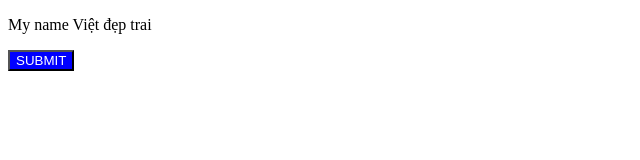
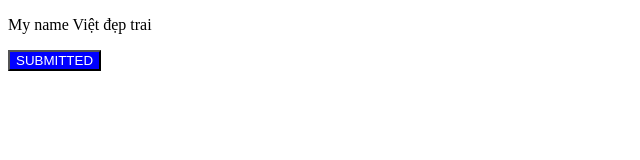
Before and after one commit to DoHoangViet13/git-tutorial, a plain HTML site: page index.html in a window 1280 px wide. Shown: the full height of the page, 0-640 px from the left. Drawn offline with Linux system fonts and the light colour scheme.

Commit message:
Update index.html

```diff
--- a/index.html
+++ b/index.html
@@ -10,6 +10,6 @@
 </head>
 <body>
     <p>My name Việt đẹp trai</p>
-    <button>SUBMIT</button>
+    <button>SUBMITTED</button>
 </body>
 </html>
```
